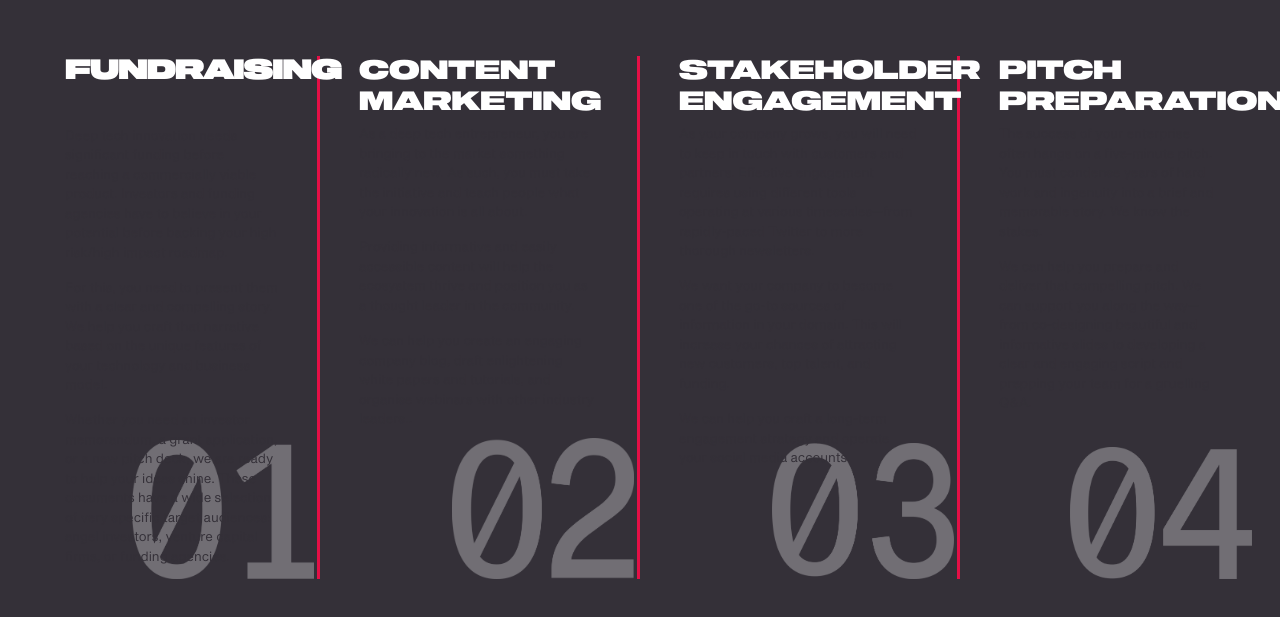
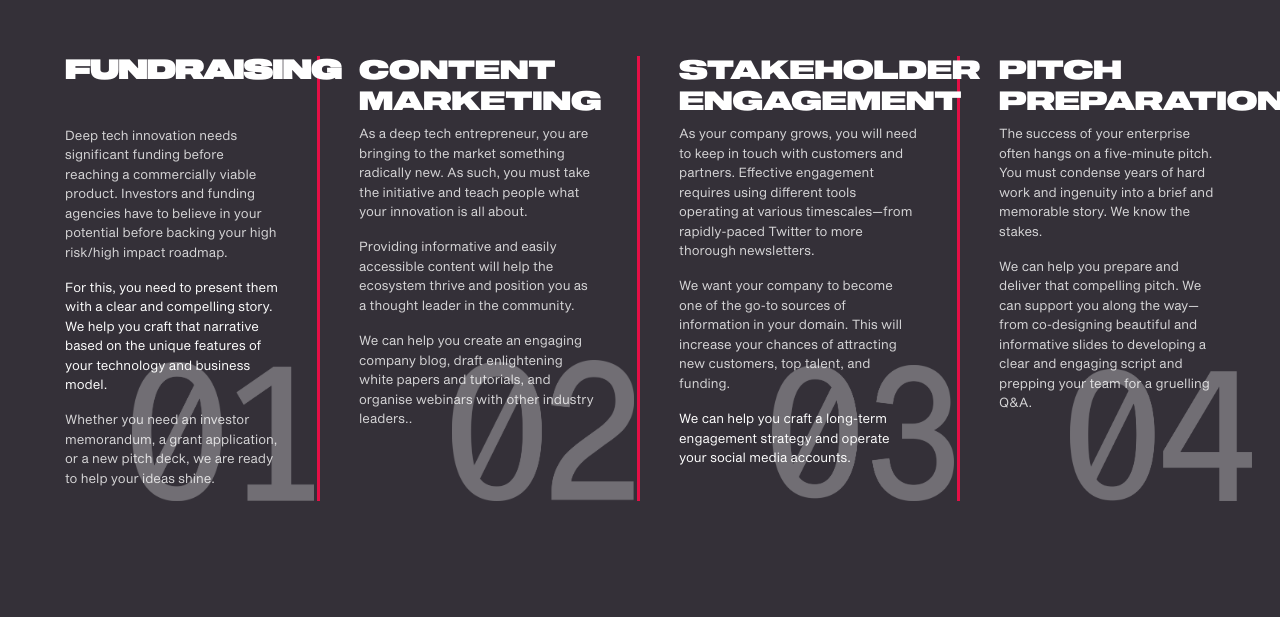
Before and after one commit to dareklerch/Colibri, a plain HTML site: page services.html in a window 1280 px wide. Shown: the part 67-684 px from the top of the page. Drawn offline with Linux system fonts and the light colour scheme.

Commit message:
second commit

```diff
--- a/services.html
+++ b/services.html
@@ -56,51 +56,50 @@
                 <p class="font-white font-weight-bold font-super text-left h2">FUNDRAISING </br> </p>
 
 
-                <p class="font-grey opacity-8" style="padding-top: 2.5rem;">
+                <p class="font-white opacity-4" style="padding-top: 2.5rem;">
 						Deep tech innovation needs significant funding before reaching a commercially viable product. Investors and funding agencies have to
 						believe in your potential before backing your high risk/high impact roadmap.
-                <p class="font-grey" style="padding-top: 0.2rem;">
+                <p class="font-white" style="padding-top: 0.2rem;">
 						For this, you need to present them with a clear and compelling story. We help you craft that narrative based on the unique features of
 						your technology and business model.
                 </p>
-                <p class="font-grey opacity-8" style="padding-top: 0.2rem;">
+                <p class="font-white opacity-4" style="padding-top: 0.2rem;">
                         Whether you need an investor memorandum, a grant application, or a new pitch deck, we are ready to help your ideas shine.
-						These documents have a wide selection of very specific target audiences: angel investors, venture capital firms, or funding
-                        agencies.
+
                 </p>
             </div>
             <div class="col-md-3 bd-pink" style="margin-top: 4rem; padding-left: 3rem; padding-right: 3rem; background-image: url('img/02_number.png'); background-size: 14rem;background-repeat: no-repeat; background-position: 98% 100%;">
                 <p class="font-white  font-super text-left h2">CONTENT </br>MARKETING</p>
-                <p class="font-grey opacity-8">As a deep tech entrepreneur, you are bringing to the market something radically new. As such, you must take the
+                <p class="font-white opacity-4">As a deep tech entrepreneur, you are bringing to the market something radically new. As such, you must take the
 						initiative and teach people what your innovation is all about.
-				<p class="font-grey opacity-8" style="padding-top: 0.2rem;">Providing informative and easily accessible content will help the ecosystem thrive and
+				<p class="font-white opacity-4" style="padding-top: 0.2rem;">Providing informative and easily accessible content will help the ecosystem thrive and
 						position you as a thought leader in the community. </p>
-				<p class="font-grey opacity-8" style="padding-top: 0.2rem;">We can help you create an engaging company blog, draft enlightening white papers and tutorials,
+				<p class="font-white opacity-4" style="padding-top: 0.2rem;">We can help you create an engaging company blog, draft enlightening white papers and tutorials,
 						and organise webinars with other industry leaders..
                 </p>
             </div>
 
             <div class="col-md-3 bd-pink" style="margin-top: 4rem; padding-left: 3rem; padding-right: 3rem;  background-image: url('img/03_number.png'); background-size: 14rem;background-repeat: no-repeat; background-position: 98% 100%;">
                     <p class="font-white text-left font-super h2">STAKEHOLDER </br>ENGAGEMENT</p>
-                    <p class="font-grey opacity-8 font-feather">As your company grows, you will need to keep in touch with customers and partners. Effective
+                    <p class="font-white opacity-4 font-feather">As your company grows, you will need to keep in touch with customers and partners. Effective
 						engagement requires using different tools operating at various timescales—from rapidly-paced Twitter to more thorough newsletters.
-					<p class="font-grey opacity-8 font-feather" style="padding-top: 0.2rem;">We want your company to become one of the go-to sources of information
+					<p class="font-white opacity-4 font-feather" style="padding-top: 0.2rem;">We want your company to become one of the go-to sources of information
 						in your domain.
 						This will increase your chances of attracting new customers, top talent, and funding.
 					</p>
-                    <p class="font-grey font-feather" style="padding-top: 0.2rem;"> We can help you craft a long-term engagement strategy and operate your social media accounts.
+                    <p class="font-white font-feather" style="padding-top: 0.2rem;"> We can help you craft a long-term engagement strategy and operate your social media accounts.
                     </p>
                 </div>
 
 				<div class="col-md-3" style="margin-top: 4rem; padding-left: 3rem; padding-right: 5rem; background-image: url('img/04_number.png'); background-size: 14rem;background-repeat: no-repeat; background-position: 80% 100%;">
                     <p class="font-white  text-left h2 font-super">PITCH </br>PREPARATION</p>
 
-                    <p class="font-grey opacity-8 font-feather">The success of your
+                    <p class="font-white opacity-4 font-feather">The success of your
 						enterprise often hangs on a five-minute pitch. You must condense years of
                         hard work and ingenuity into a brief and memorable story. We know the stakes.
                     </p>
 
-                    <p class="font-grey  opacity-8 font-feather" style="padding-top: 0.2rem;">
+                    <p class="font-white  opacity-4 font-feather" style="padding-top: 0.2rem;">
                             We can help you prepare and deliver that compelling pitch.
 							We can support you along the way—from co-designing beautiful
 							and informative slides to developing
```
Also changed, not shown: index.html (+1 -1 lines).
